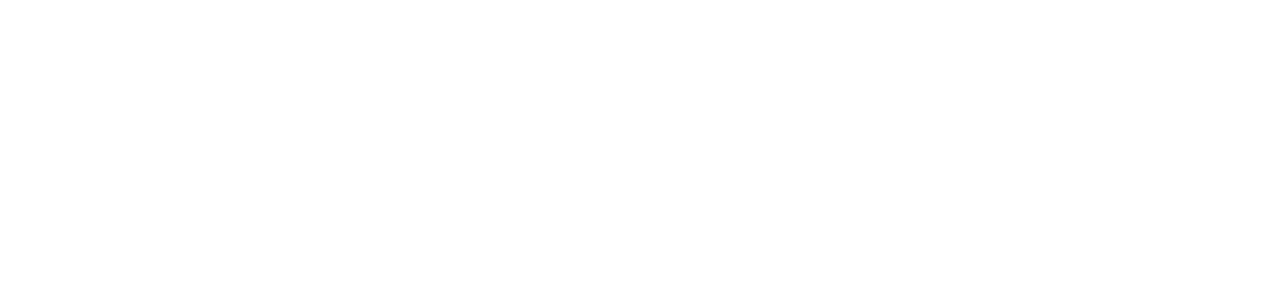
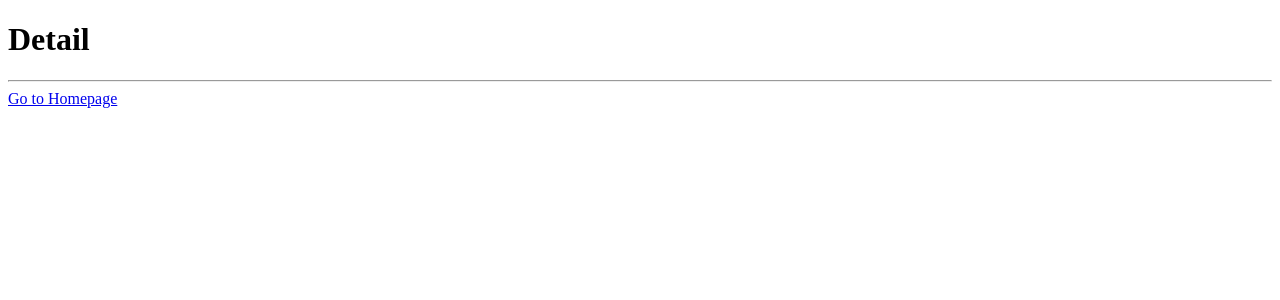
Before and after one commit to goni0607/react-for-beginners2, a React (Create React App) app: page /movie in a window 1280 px wide. Shown: the top 300 px of the page. Built offline with nearby package versions, Linux system fonts and the light colour scheme.

Commit message:
7.5 React Router

```diff
--- a/package.json
+++ b/package.json
@@ -9,7 +9,7 @@
     "prop-types": "^15.8.1",
     "react": "^18.1.0",
     "react-dom": "^18.1.0",
-    "react-router-dom": "^5.3.0",
+    "react-router-dom": "^6.3.0",
     "react-scripts": "5.0.1",
     "web-vitals": "^2.1.4"
   },
--- a/src/App.js
+++ b/src/App.js
@@ -1,3 +1,14 @@
+import { BrowserRouter as Router, Routes, Route } from "react-router-dom";
+import Detail from "./routes/Detail";
+import Home from "./routes/Home";
+
 export default function App() {
-  return null;
+  return (
+    <Router>
+      <Routes>
+        <Route path="/movie" element={<Detail />} />
+        <Route path="/" element={<Home />} />
+      </Routes>
+    </Router>
+  );
 }
--- a/src/components/Movie.js
+++ b/src/components/Movie.js
@@ -1,9 +1,12 @@
 import PropTypes from "prop-types";
+import { Link } from "react-router-dom";
 
 export default function Movie({ imgCover, title, summary, genres }) {
   return (
     <article>
-      <h2>{title}</h2>
+      <h2>
+        <Link to="/movie">{title}</Link>
+      </h2>
       <div>
         <img src={imgCover} alt={title} />
       </div>
--- a/src/routes/Detail.js
+++ b/src/routes/Detail.js
@@ -1,5 +1,11 @@
-export default class Detail {
-  render() {
-    return <h1>Detail</h1>;
-  }
+import { Link } from "react-router-dom";
+
+export default function Detail() {
+  return (
+    <>
+      <h1>Detail</h1>
+      <hr />
+      <Link to="/">Go to Homepage</Link>
+    </>
+  );
 }
--- a/src/routes/Home.js
+++ b/src/routes/Home.js
@@ -1,5 +1,5 @@
 import { useState, useEffect } from "react";
-import Movie from "./components/Movie";
+import Movie from "../components/Movie";
 
 export default function Home() {
   const [loading, setLoading] = useState(true);
```
Also changed, not shown: 1 other file (tests, documents, lock files or other folders).
